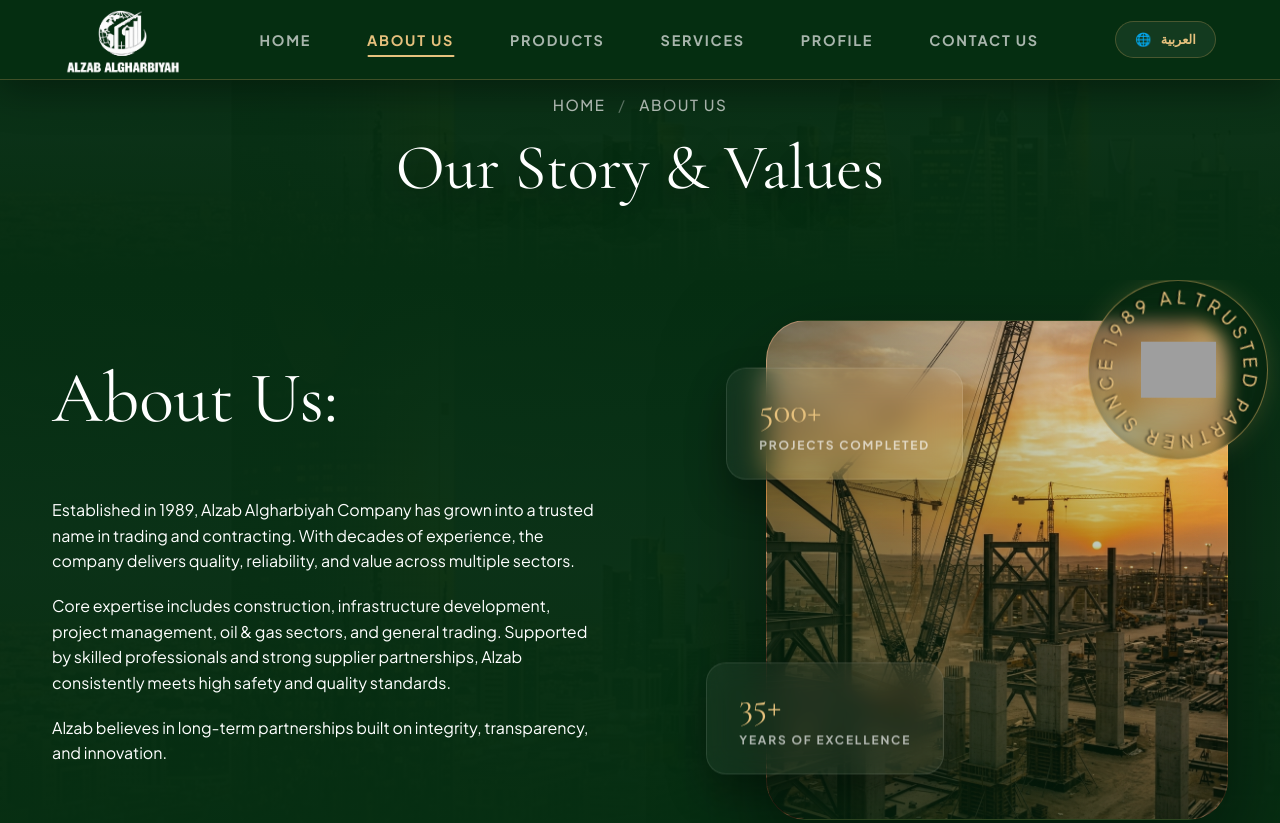
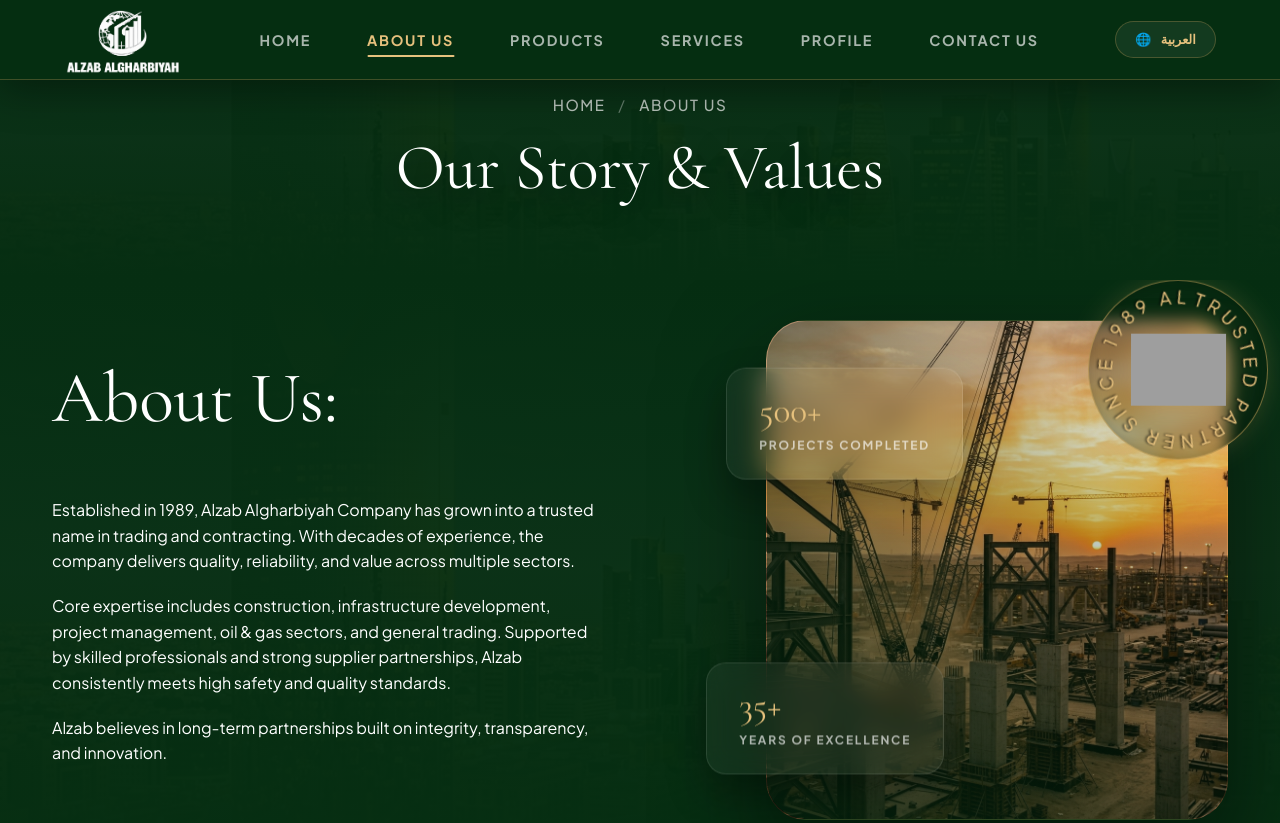
Before and after one commit to futureadam249-png/Alzab-Website, a plain HTML site: page about.html in a window 1280 px wide. Shown: the top 823 px of the page. Drawn offline with nearby package versions, Linux system fonts and the light colour scheme; grey boxes are pictures that could not be loaded.

Commit message:
Increase badge logo size for better visibility

```diff
--- a/style.css
+++ b/style.css
@@ -1489,8 +1489,8 @@
 }
 
 .badge-logo {
-  width: 75px;
-  height: 75px;
+  width: 95px;
+  height: 95px;
   object-fit: contain;
   filter: drop-shadow(0 0 15px rgba(197,160,89,0.5));
 }
```
